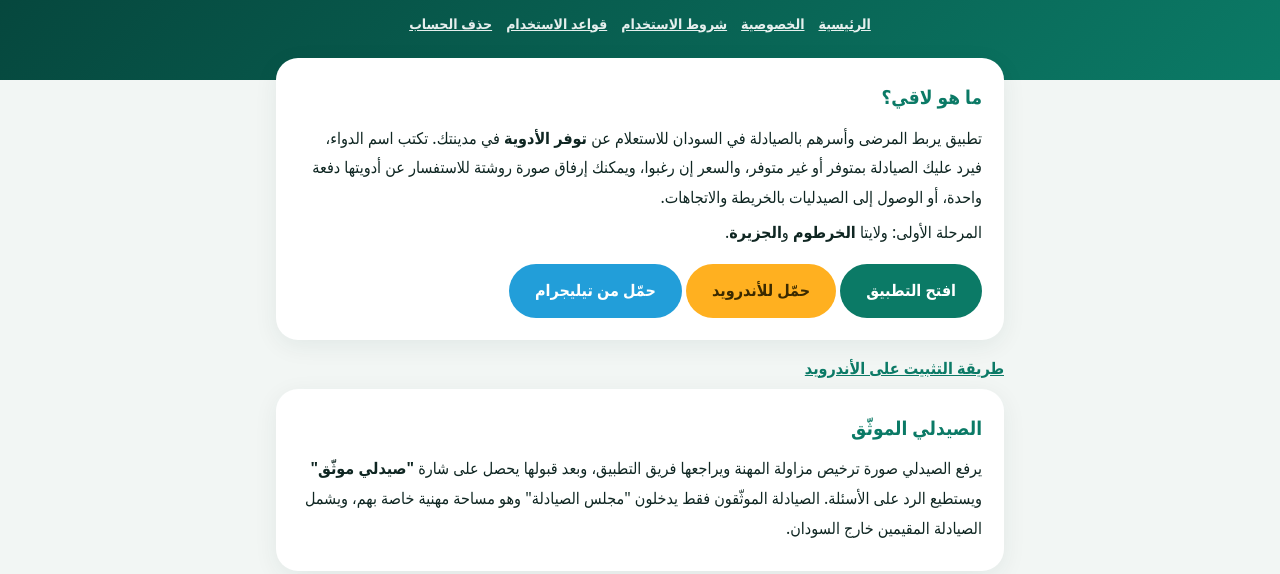
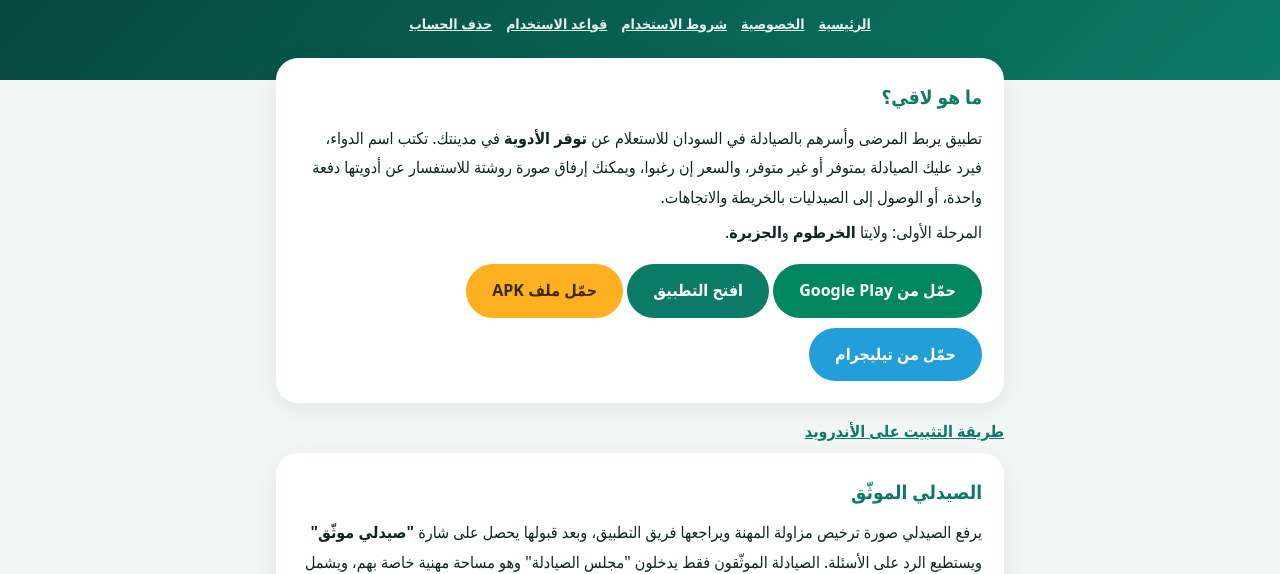
Before and after one commit to Xeverix/wensa-site, a plain HTML site: page index.html in a window 1280 px wide. Shown: the part 229-803 px from the top of the page. Drawn offline with Linux system fonts and the light colour scheme.

Commit message:
deploy dawaok

```diff
--- a/index.html
+++ b/index.html
@@ -12,7 +12,7 @@ a{color:var(--em);font-weight:700}.btn{display:inline-block;background:var(--em)
 .note{background:var(--mint);border-radius:14px;padding:12px 14px;margin-top:10px}
 footer{text-align:center;opacity:.6;font-size:13px;padding:0 16px 30px}
 nav{display:flex;gap:14px;justify-content:center;flex-wrap:wrap;margin-top:14px}nav a{color:#fff;opacity:.9;font-weight:600;font-size:14px}
-</style><link rel="icon" href="/logo.png"></head><body><header><img class="logo" src="/logo.png" alt="" width="84" height="84"><h1><img src="/wordmark.png" alt="لاقي" height="56" style="height:56px;width:auto;display:block;margin:0 auto"></h1><p>اسأل عن الدواء، يجيبك صيدلي قريب منك</p><nav><a href="index.html">الرئيسية</a><a href="privacy.html">الخصوصية</a><a href="terms.html">شروط الاستخدام</a><a href="community-guidelines.html">قواعد الاستخدام</a><a href="delete-account.html">حذف الحساب</a></nav></header><main><div class="card"><h2>ما هو لاقي؟</h2><p>تطبيق يربط المرضى وأسرهم بالصيادلة في السودان للاستعلام عن <b>توفر الأدوية</b> في مدينتك. تكتب اسم الدواء، فيرد عليك الصيادلة بمتوفر أو غير متوفر، والسعر إن رغبوا، ويمكنك إرفاق صورة روشتة للاستفسار عن أدويتها دفعة واحدة، أو الوصول إلى الصيدليات بالخريطة والاتجاهات.</p><p>المرحلة الأولى: ولايتا <b>الخرطوم</b> و<b>الجزيرة</b>.</p><a class="btn" href="app/">افتح التطبيق</a> <a class="btn" href="https://dl.mechascene.com/dawai.apk" download style="background:var(--sun);color:#3b2a00">حمّل للأندرويد</a> <a class="btn" href="https://t.me/lagi_app" style="background:#229ED9">حمّل من تيليجرام</a></div><p style="margin-top:14px"><a href="get.html">طريقة التثبيت على الأندرويد</a></p>
+</style><link rel="icon" href="/logo.png"></head><body><header><img class="logo" src="/logo.png" alt="" width="84" height="84"><h1><img src="/wordmark.png" alt="لاقي" height="56" style="height:56px;width:auto;display:block;margin:0 auto"></h1><p>اسأل عن الدواء، يجيبك صيدلي قريب منك</p><nav><a href="index.html">الرئيسية</a><a href="privacy.html">الخصوصية</a><a href="terms.html">شروط الاستخدام</a><a href="community-guidelines.html">قواعد الاستخدام</a><a href="delete-account.html">حذف الحساب</a></nav></header><main><div class="card"><h2>ما هو لاقي؟</h2><p>تطبيق يربط المرضى وأسرهم بالصيادلة في السودان للاستعلام عن <b>توفر الأدوية</b> في مدينتك. تكتب اسم الدواء، فيرد عليك الصيادلة بمتوفر أو غير متوفر، والسعر إن رغبوا، ويمكنك إرفاق صورة روشتة للاستفسار عن أدويتها دفعة واحدة، أو الوصول إلى الصيدليات بالخريطة والاتجاهات.</p><p>المرحلة الأولى: ولايتا <b>الخرطوم</b> و<b>الجزيرة</b>.</p><a class="btn" href="https://play.google.com/store/apps/details?id=com.mechascene.lagi" style="background:#01875f">حمّل من Google Play</a> <a class="btn" href="app/">افتح التطبيق</a> <a class="btn" href="https://dl.mechascene.com/dawai.apk" download style="background:var(--sun);color:#3b2a00">حمّل ملف APK</a> <a class="btn" href="https://t.me/lagi_app" style="background:#229ED9">حمّل من تيليجرام</a></div><p style="margin-top:14px"><a href="get.html">طريقة التثبيت على الأندرويد</a></p>
 <div class="card"><h2>الصيدلي الموثّق</h2><p>يرفع الصيدلي صورة ترخيص مزاولة المهنة ويراجعها فريق التطبيق، وبعد قبولها يحصل على شارة <b>"صيدلي موثّق"</b> ويستطيع الرد على الأسئلة. الصيادلة الموثّقون فقط يدخلون "مجلس الصيادلة" وهو مساحة مهنية خاصة بهم، ويشمل الصيادلة المقيمين خارج السودان.</p></div>
 <div class="card"><h2>تنبيه مهم</h2><div class="note">لاقي للاستعلام عن التوفر فقط. لا نقدّم نصائح طبية ولا نبيع أدوية ولا نتوسط في بيعها. استشر الطبيب أو الصيدلي قبل تناول أي دواء.</div></div>
 <div class="card"><h2>تواصل معنا</h2><p><a href="mailto:admin@mechascene.com">admin@mechascene.com</a></p></div></main><footer>لاقي · للاستعلام عن توفر الأدوية في السودان · آخر تحديث: أكتوبر 2026</footer></body></html>
```
